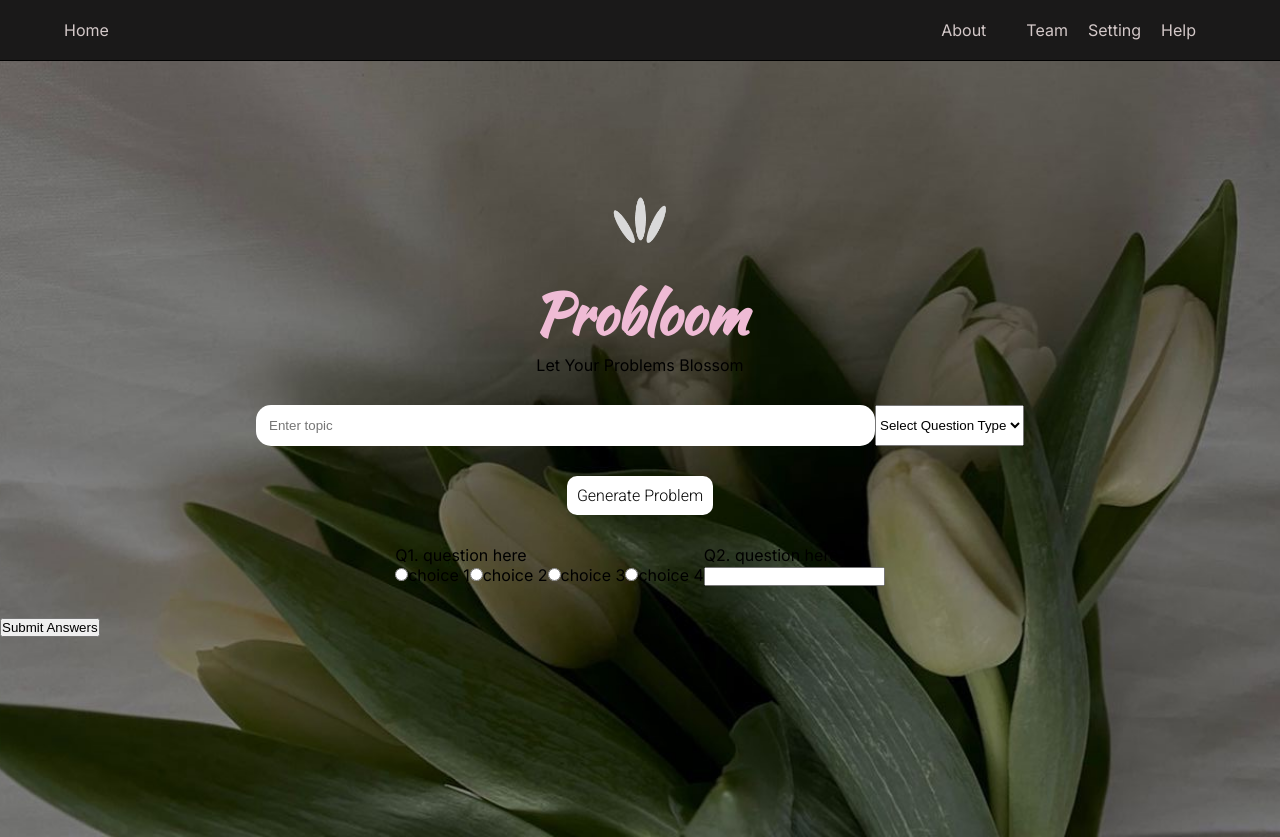
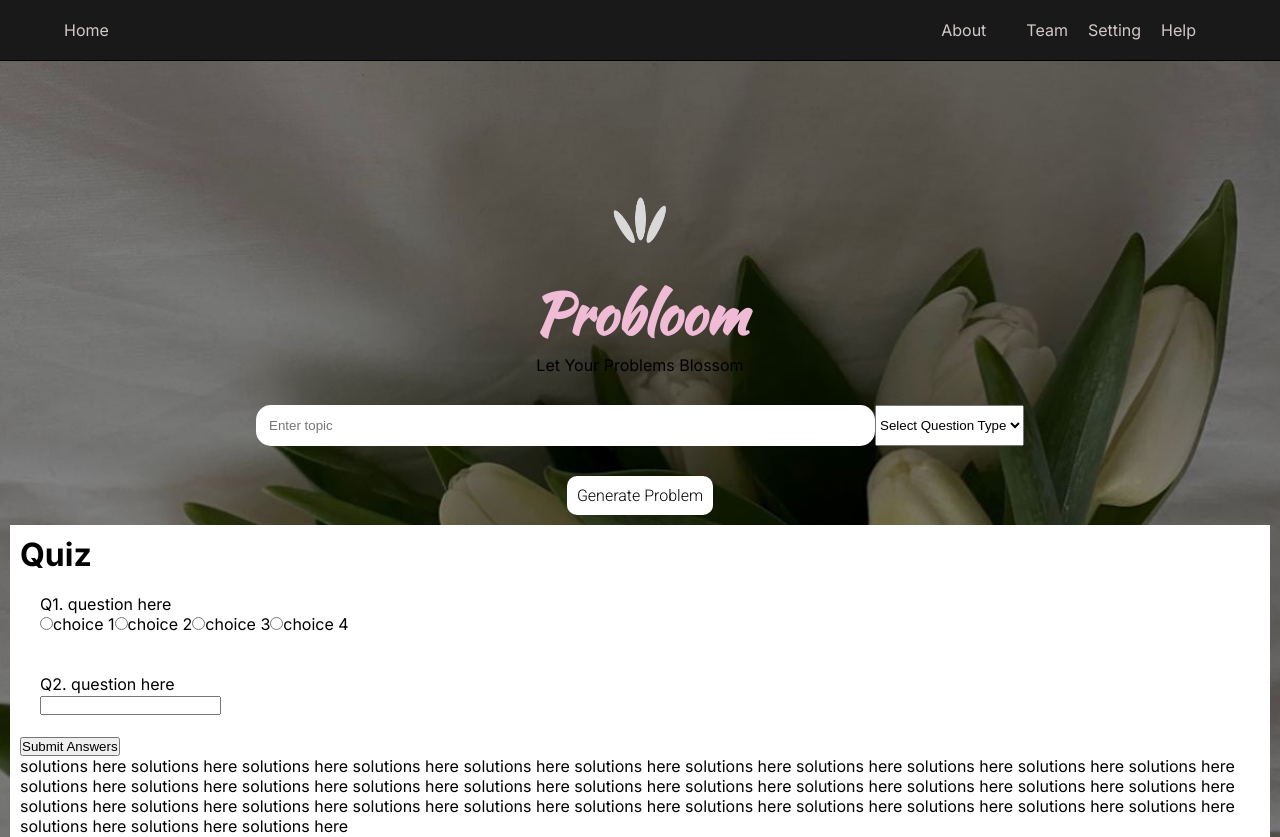
Before and after one commit to Awesomedonut/Practice-Problem-Generator, a Next.js app in the folder probloom/: page / in a window 1280 px wide. Built offline with nearby package versions, Linux system fonts and the light colour scheme.

Commit message:
update UI

```diff
--- a/probloom/src/app/components/Quiz/QuizSection.tsx
+++ b/probloom/src/app/components/Quiz/QuizSection.tsx
@@ -1,6 +1,6 @@
 import React from 'react';
-import styles from '../../page.module.css'
 import { Problem } from '../../types/Problem';
+import styles from './styles.module.css'
 type QuizSectionProps = {
     problems: Problem[];
     userAnswers: string[];
@@ -9,10 +9,11 @@ type QuizSectionProps = {
 
   const QuizSection: React.FC<QuizSectionProps> = ({ problems, userAnswers, handleAnswerChange }) => {
     return (
-      <div className={styles.inputDiv}>
+      <div className={styles.quizSection}>
+        <h1>Quiz</h1>
         {problems.map((problem, index) => (
-          <div key={index} className={styles.question}>
-            <p>Q{index+1}. {problem.question}</p>
+          <div key={index} className={styles.questionSection}>
+            <p  className={styles.question}>Q{index+1}. {problem.question}</p>
             {problem.questionType === 'text' ? (
               <input
                 type="text"
--- /dev/null
+++ b/probloom/src/app/components/Quiz/styles.module.css
@@ -0,0 +1,25 @@
+@import url('https://fonts.googleapis.com/css2?family=Roboto:wght@100;300;400;500;700;900&display=swap');
+
+.quizSection {
+    background-color: white; /* Set the background color to white */
+    display: flex; /* Use flexbox to vertically list each question section */
+    flex-direction: column; /* Set the flex direction to column */
+  }
+
+ .questionSection {
+    padding: 10px; /* Add padding to the question section */
+    margin: 10px; /* Add margin to the question section */
+  }
+   /*
+  .question {
+  }
+
+  input[type="text"] {
+  }
+
+  label {
+  }
+
+  input[type="radio"] {
+  }
+   */
--- a/probloom/src/app/page.module.css
+++ b/probloom/src/app/page.module.css
@@ -109,6 +109,11 @@
   opacity: 0;
 }
 
+.quizSection {
+  background-color: white; /* Set the background color to white */
+  padding: 10px;
+  margin: 10px;
+}
 /* .main {
   display: flex;
   flex-direction: column;
--- a/probloom/src/app/page.tsx
+++ b/probloom/src/app/page.tsx
@@ -30,6 +30,7 @@ export default function Home() {
   const [error, setError] = useState('');
 
   useEffect(() => {
+    setSolutions("solutions here solutions here solutions here solutions here solutions here solutions here solutions here solutions here solutions here solutions here solutions here solutions here solutions here solutions here solutions here solutions here solutions here solutions here solutions here solutions here solutions here solutions here solutions here solutions here solutions here solutions here solutions here solutions here solutions here solutions here solutions here solutions here solutions here solutions here solutions here solutions here ");
     setProblems([
       {
         question: "question here",
@@ -148,10 +149,12 @@ export default function Home() {
         <div className={styles.buttonsDiv}>
           <button onClick={handleGenerateProblems} disabled={loading}>{loading ? 'Generating...' : 'Generate Problem'}</button>
         </div>
+        <div className={styles.quizSection}>
         <QuizSection problems={problems} userAnswers={userAnswers} handleAnswerChange={handleAnswerChange} />
         <button onClick={handleSubmit} disabled={loading}>{loading ? 'Checking your answers...' : 'Submit Answers'}</button>
+        {solutions && <div>{solutions}</div>}
+        </div>
       </div>
-      {solutions && <div>{solutions}</div>}
     </div>
   );
 }
```
